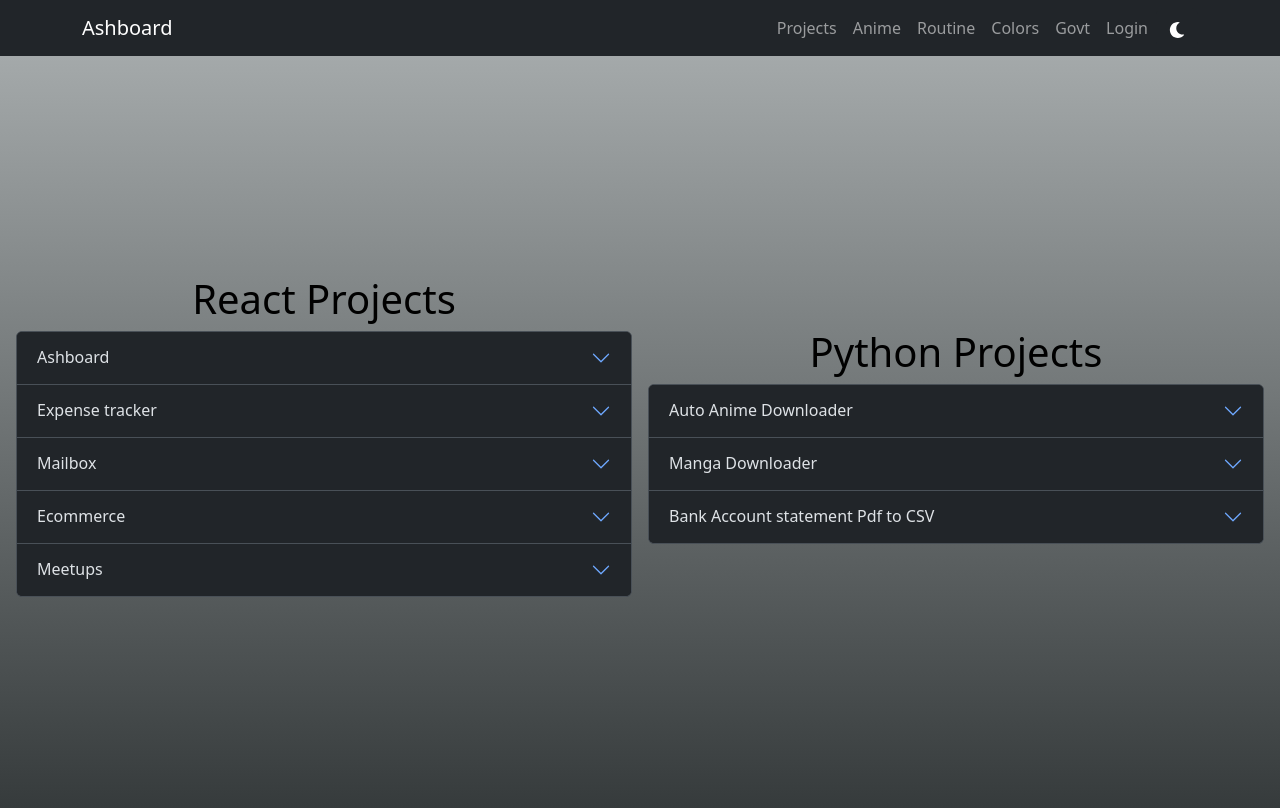
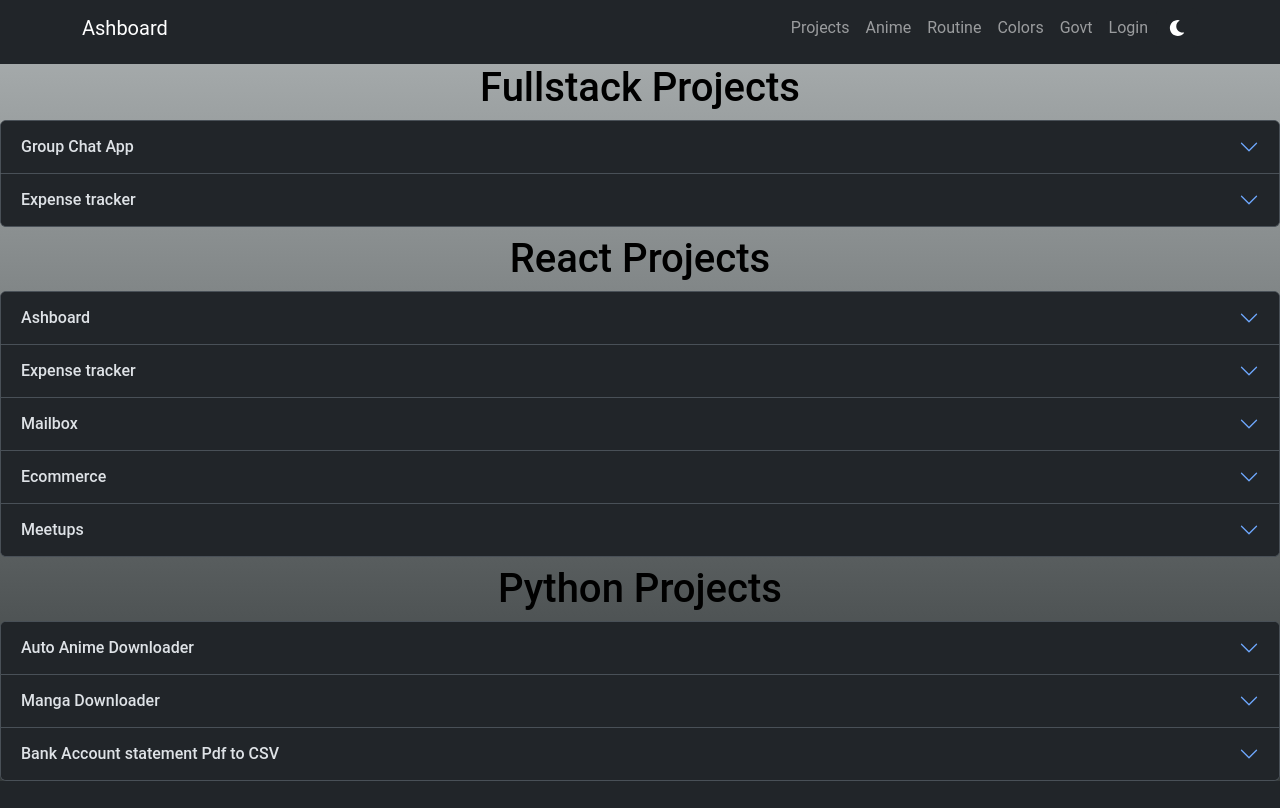
Before and after one commit to RKY2023/Ashboard, a Next.js app: page /career/projects in a window 1280 px wide. Built offline with nearby package versions, Linux system fonts and the light colour scheme.

Commit message:
projects

```diff
--- a/pages/career/projects/index.js
+++ b/pages/career/projects/index.js
@@ -5,6 +5,19 @@ import { useEffect } from "react";
 // import { useDispatch } from "react-redux";
 import styles from "@/styles/Home.module.css";
 import Accordion from 'react-bootstrap/Accordion';
+
+const FULLSTACK_PROJECTS = [
+  {
+    id: 0,
+    name: 'Group Chat App',
+    url: 'http://13.53.45.119/',
+  },
+  {
+    id: 1,
+    name: 'Expense tracker',
+    url: 'http://16.170.117.21/',
+  }
+]
 
 const WEB_PROJECTS = [
   {
@@ -75,6 +88,16 @@ export default function projectPage () {
     </Accordion.Item>
     );
   })
+  const content3 = FULLSTACK_PROJECTS.map(proj => {
+    return (
+    <Accordion.Item eventKey={proj.id} key={proj.id}>
+      <Accordion.Header>{proj.name}</Accordion.Header>
+      <Accordion.Body>
+        <Link href={proj.url}>{proj.url}</Link>
+      </Accordion.Body>
+    </Accordion.Item>
+    );
+  })
 
   useEffect(() => {
     const bodyElement = document.getElementsByTagName('body')[0];
@@ -85,7 +108,15 @@ export default function projectPage () {
   return (
 <>
 <Header />
-<div className={`${styles.main} ${styles.body_gradiant}`}>
+<div className={`flex flex-col p-10 ${styles.body_gradiant}`}>
+  <div className="col">
+    <h1 className='m-2 text-center'>
+        Fullstack Projects
+    </h1>
+    <Accordion defaultActiveKey="0">
+      {content3}
+    </Accordion>
+  </div>
   <div className="col">
     <h1 className='m-2 text-center'>
         React Projects
--- a/styles/globals.css
+++ b/styles/globals.css
@@ -1,3 +1,7 @@
+@tailwind base;
+@tailwind components;
+@tailwind utilities;
+
 :root {
   --max-width: 1100px;
   --border-radius: 12px;
@@ -40,6 +44,7 @@
   --card-border-rgb: 131, 134, 135;
 }
 
+
 @media (prefers-color-scheme: dark) {
   :root {
     --foreground-rgb: 255, 255, 255;
@@ -73,21 +78,34 @@
   }
 }
 
+
+/* all */
 * {
-  box-sizing: border-box;
+  font-family: 'Roboto', sans-serif;
+  /* box-sizing: border-box; */
+  margin: 0;
   padding: 0;
-  margin: 0;
 }
 
-html,
+html {
+  height: 100%;
+  overflow: hidden;
+}
+
 body {
-  max-width: 100vw;
-  overflow-x: hidden;
+  overflow: auto;
+  scroll-behavior: smooth;
+  width: 100%;
+  height: 100%;
   background-color: #000;
   color: white;
 }
 
-a {
+::-webkit-scrollbar {
+  display: none;
+}
+
+a, a:hover, a:focus, a:active {
   color: inherit;
   text-decoration: none;
 }
```
Also changed, not shown: package.json (+7 -0 lines), pages/profile/portfolio.js (+36 -6 lines), 1 other file (tests, documents, lock files or other folders).
